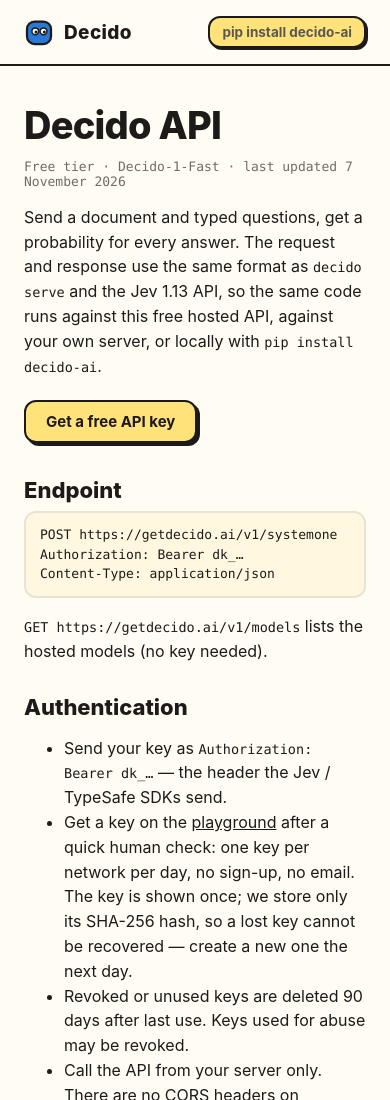
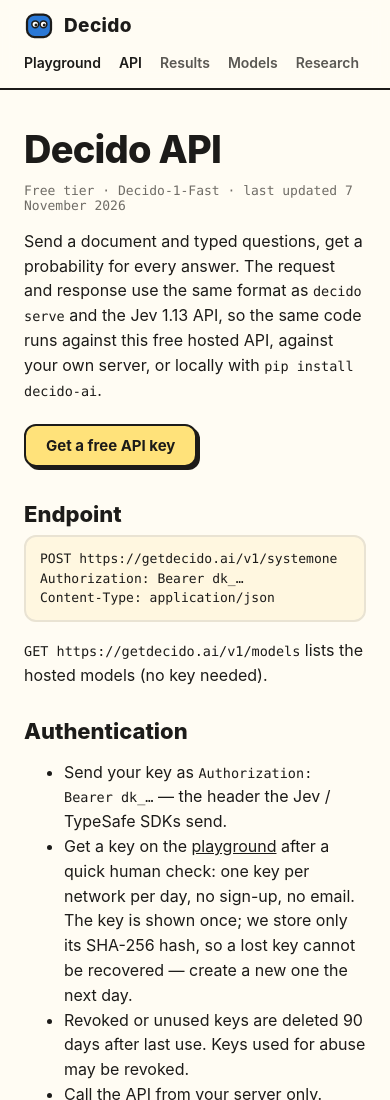
Before and after one commit to decido-ai/decido-ai.github.io, a plain HTML site: page api.html in a window 390 px wide. Shown: the top 1100 px of the page. Drawn offline with Linux system fonts and the light colour scheme.

Commit message:
Site update (API docs, privacy, terms)

```diff
--- a/api.html
+++ b/api.html
@@ -32,7 +32,13 @@
   .brand rect { fill: var(--accent); stroke: var(--ink); stroke-width: 3; } .brand .e { fill: #fff; stroke: var(--ink); stroke-width: 2; } .brand .p { fill: #1c1b19; }
   .menu { display: flex; align-items: center; gap: 24px; font: 600 15px var(--round); }
   .menu a { text-decoration: none; color: var(--muted); } .menu a:hover { color: var(--ink); }
-  @media (max-width: 760px) { .menu a:not(.btn) { display: none; } }
+  @media (max-width: 760px) {                      /* phones: links wrap to a scrollable row under the logo */
+    header.nav .wrap { flex-wrap: wrap; height: auto; padding-top: 10px; padding-bottom: 8px; row-gap: 6px; }
+    .menu { order: 3; width: 100%; gap: 18px; overflow-x: auto; white-space: nowrap; scrollbar-width: none; font-size: 14px; padding-bottom: 2px; }
+    .menu::-webkit-scrollbar { display: none; }
+    .menu a[href$="/playground"], .menu a[href$="/api"] { order: -1; color: var(--ink); }
+    .menu .btn { padding: 6px 12px; }
+  }
   .btn { display: inline-block; cursor: pointer; text-decoration: none; font: 700 15px var(--round); padding: 10px 20px; border-radius: 12px; background: var(--yellow); color: var(--ink); border: 2px solid var(--ink); box-shadow: 3px 3px 0 var(--shadow); transition: transform .12s, box-shadow .12s; }
   .btn:hover { transform: translate(-1px, -1px); box-shadow: 4px 4px 0 var(--shadow); }
   .btn:active { transform: translate(2px, 2px); box-shadow: 1px 1px 0 var(--shadow); }
```
Also changed, not shown: index.html (+7 -1 lines), privacy.html (+7 -1 lines), research.html (+2 -2 lines), terms.html (+7 -1 lines).
